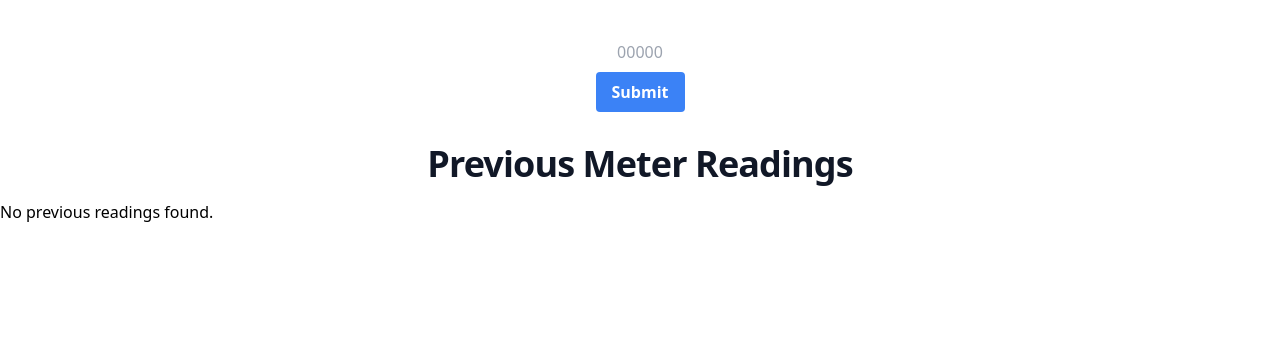
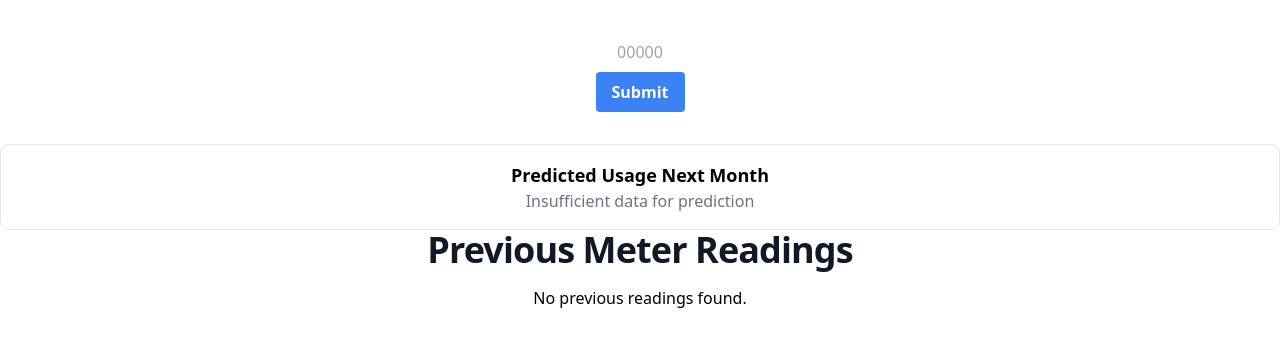
Before and after one commit to juliantellez/meter-reading, a React app in the folder packages/client/: page / in a window 1280 px wide. Shown: the top 346 px of the page. Built offline with nearby package versions, Linux system fonts and the light colour scheme; the HTML template or start-up script is replaced by a standard one.

Commit message:
(client: logic): dashboard and average usage

```diff
--- a/packages/client/src/App.tsx
+++ b/packages/client/src/App.tsx
@@ -1,38 +1,19 @@
-import React, { useEffect } from "react"
+import React from "react"
 import {
     QueryClient,
     QueryClientProvider,
 } from 'react-query'
 
-import { SubmitMeterReadingContainer } from "./Components/Features/SubmitMeterReading/SubmitMeterReading.container"
-import { MeterReading, MeterReadingType } from "./Model/types"
-import MeterReadingsContainer from "./Components/Features/MeterReadings/MeterReadings.container"
-import { meterReadingApi } from "./Api/meterReadings"
-import { MeterReadingStorage } from "./Data/Storage"
 
 import "./App.scss"
+import DashboardContainer from "./Components/Features/Dashboard/Dashboard.container"
 
 const queryClient = new QueryClient()
 
 const App: React.FC = () => {
-    const [key, setKey] = React.useState(Date.now())
-    const userId = "0"
-    const meterReadingType = MeterReadingType.ELECTRICITY
-
     return (
         <QueryClientProvider client={queryClient}>
-            <div key={key}>
-                <SubmitMeterReadingContainer
-                    userId={userId}
-                    meterReadingType={meterReadingType}
-                    onSuccess={() => {
-                        setKey(Date.now())
-                    }}
-                />
-                <MeterReadingsContainer
-                    userId={userId}
-                />
-            </div>
+            <DashboardContainer />
         </QueryClientProvider>
     )
 }
--- /dev/null
+++ b/packages/client/src/Components/Features/Dashboard/Dashboard.container.tsx
@@ -0,0 +1,34 @@
+import React from "react"
+
+import { MeterReadingType } from "../../../Model/types"
+
+import SubmitMeterReadingContainer from "../SubmitMeterReading/SubmitMeterReading.container"
+import MeterReadingsContainer from "../MeterReadings/MeterReadings.container"
+import PredictedUsageContainer from "../PredictedUsage/PredictedUsage.container"
+
+const DashboardContainer: React.FC = () => {
+    const [key, setKey] = React.useState(Date.now())
+    const userId = "0" // TODO page params?
+    const meterReadingType = MeterReadingType.ELECTRICITY // TODO page params?
+
+    return (
+        <div key={key}>
+            <SubmitMeterReadingContainer
+                userId={userId}
+                meterReadingType={meterReadingType}
+                onSuccess={() => {
+                    setKey(Date.now())
+                }}
+            />
+            <PredictedUsageContainer
+                userId={userId}
+            />
+            <MeterReadingsContainer
+                userId={userId}
+            />
+        </div>
+
+    )
+}
+
+export default DashboardContainer
--- a/packages/client/src/Components/Features/MeterReadings/MeterReadings.container.tsx
+++ b/packages/client/src/Components/Features/MeterReadings/MeterReadings.container.tsx
@@ -21,7 +21,6 @@ const MeterReadingsContainer: React.FC<MeterReadingsContainerProps> = (props) =>
         queryKey: ['getMeterReadings', props.userId],
         queryFn: async () => {
             let meterReading = MeterReadingStorage.getByUserId(props.userId)
-
             if (!meterReading || meterReading.length < 1) {
                 meterReading = await meterReadingApi.readMeterReadingByUser(props.userId)
             }
--- a/packages/client/src/Components/Features/MeterReadings/MeterReadings.ui.tsx
+++ b/packages/client/src/Components/Features/MeterReadings/MeterReadings.ui.tsx
@@ -49,7 +49,7 @@ const MeterReadingsUi: React.FC<MeterReadingsUiProps> = ({
                 </tbody >
             </table >
         ) : !isLoading && (
-            <p>No previous readings found.</p>
+            <p className="text-center mb-4">No previous readings found.</p>
         )}
     </div >
 );
--- /dev/null
+++ b/packages/client/src/Components/Features/PredictedUsage/PredictedUsage.container.tsx
@@ -0,0 +1,64 @@
+import React, { useState } from 'react';
+import { useQuery } from 'react-query';
+
+import { MeterReadingStorage } from '../../../Data/Storage';
+import { meterReadingApi } from '../../../Api/meterReadings';
+import { MeterReading } from '../../../Model/types';
+
+import PredictedUsageUi from './PredictedUsage.ui';
+
+export const predictNextMonthUsage = (readings: number[]): number | null => {
+    if (readings.length < 4) {
+        return null
+    }
+
+    let totalDifference = 0;
+    for (let i = 0; i < readings.length - 1; i++) {
+        totalDifference += readings[i] - readings[i + 1];
+    }
+
+    const averageDifference = totalDifference / (readings.length - 1);
+    const predictedUsage = readings[0] + averageDifference;
+
+    return predictedUsage;
+};
+
+const errorMessages = {
+    FAILURE: 'Failed to fetch meter readings',
+}
+
+interface PredictedUsageContainerProps {
+    userId: string
+}
+
+const PredictedUsageContainer: React.FC<PredictedUsageContainerProps> = (props) => {
+    const [readings, setReadings] = useState<MeterReading[]>([]);
+    const { isLoading, isError } = useQuery({
+        queryKey: ['getMeterReadingsp', props.userId],
+        queryFn: async () => {
+            let meterReading = MeterReadingStorage.getByUserId(props.userId)
+
+            if (!meterReading || meterReading.length < 1) {
+                meterReading = await meterReadingApi.readMeterReadingByUser(props.userId)
+            }
+
+            setReadings(meterReading)
+        },
+    })
+
+
+    const sortedReadings = readings
+        .sort((a, b) => a.date - b.date)
+        .slice(0, 4)
+        .map(reading => parseInt(reading.value, 10))
+
+    return (
+        <PredictedUsageUi
+            isLoading={isLoading}
+            errorMessage={isError ? errorMessages.FAILURE : ""}
+            predictedUsage={predictNextMonthUsage(sortedReadings)}
+        />
+    )
+}
+
+export default PredictedUsageContainer
--- /dev/null
+++ b/packages/client/src/Components/Features/PredictedUsage/PredictedUsage.ui.tsx
@@ -0,0 +1,34 @@
+import React from 'react';
+
+interface PredictedUsageProps {
+    predictedUsage: number | null;
+    errorMessage?: string;
+    isLoading: boolean
+}
+
+const PredictedUsageUi: React.FC<PredictedUsageProps> = ({
+    predictedUsage,
+    errorMessage,
+    isLoading,
+}) => (
+    <div className="text-center p-4 border border-gray-200 rounded-lg">
+        <h2 className="text-lg font-semibold">Predicted Usage Next Month</h2>
+        {errorMessage &&
+            <div className="my-3 bg-red-50 border border-red-500 text-red-900 placeholder-red-700 text-sm rounded-lg focus:ring-red-500 dark:bg-gray-700 focus:border-red-500 block w-full p-2.5 dark:text-red-500 dark:placeholder-red-500 dark:border-red-500">
+                {errorMessage}
+            </div>
+        }
+        {isLoading &&
+            <div className="bg-green-50 border border-green-500 text-green-900 dark:text-green-400 placeholder-green-700 dark:placeholder-green-500 text-sm rounded-lg focus:ring-green-500 focus:border-green-500 block w-full p-2.5 dark:bg-gray-700 dark:border-green-500">
+                Loading...
+            </div>
+        }
+        {predictedUsage !== null ? (
+            <p className="text-xl">{predictedUsage.toFixed(2)} kWh</p>
+        ) : (
+            <p className="text-gray-500">Insufficient data for prediction</p>
+        )}
+    </div>
+);
+
+export default PredictedUsageUi
--- a/packages/client/src/Components/Features/SubmitMeterReading/SubmitMeterReading.container.tsx
+++ b/packages/client/src/Components/Features/SubmitMeterReading/SubmitMeterReading.container.tsx
@@ -38,7 +38,7 @@ const validateReading = (setError: (message: string) => void, inputValue: string
     return true;
 };
 
-export const SubmitMeterReadingContainer: React.FC<SubmitMeterReadingContainerProps> = (props) => {
+const SubmitMeterReadingContainer: React.FC<SubmitMeterReadingContainerProps> = (props) => {
     const [lastMeterReading, setLastMeterReading] = React.useState<MeterReading | undefined>()
     const [value, setValue] = useState("");
     const [errorMessage, setErrorMessage] = useState('');
@@ -109,3 +109,5 @@ export const SubmitMeterReadingContainer: React.FC<SubmitMeterReadingContainerPr
         />
     );
 };
+
+export default SubmitMeterReadingContainer
```
Also changed, not shown: 2 other files (tests, documents, lock files or other folders).
